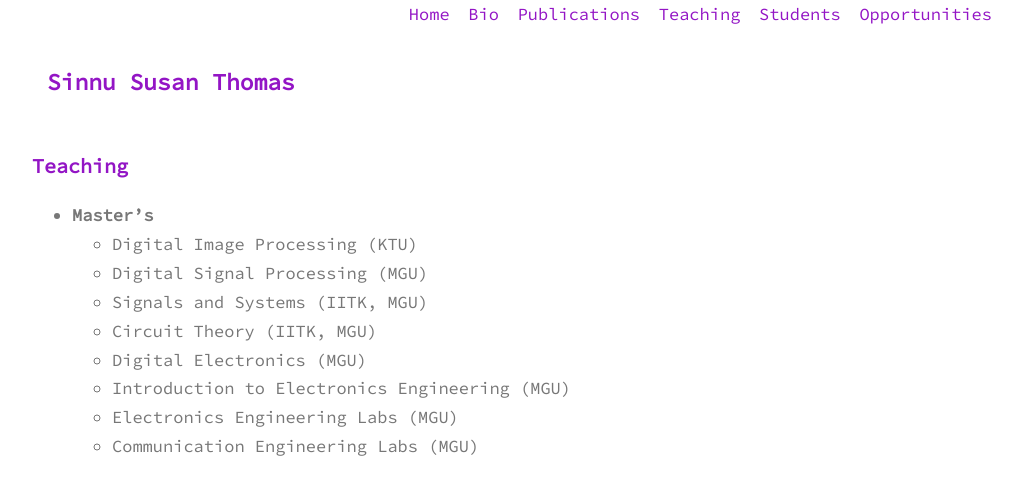
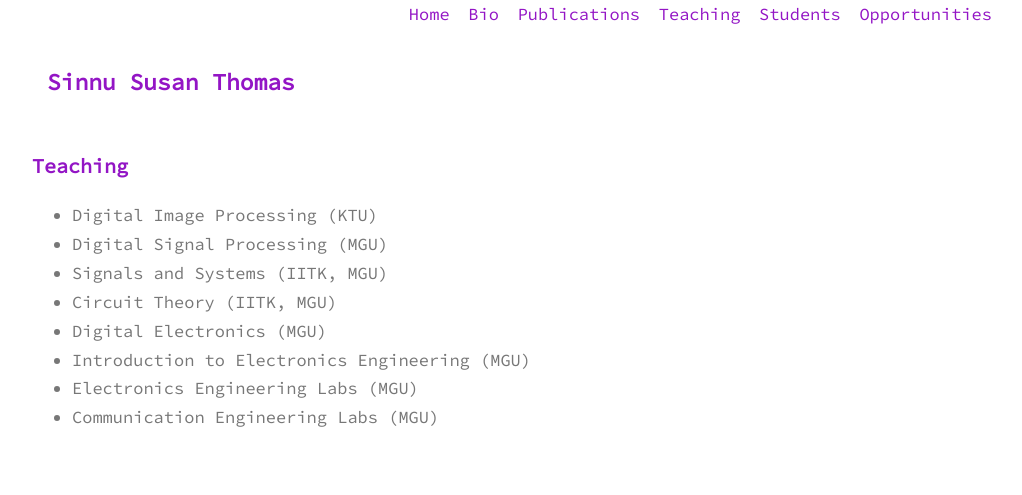
Before and after one commit to sinnuthomas/sinnuthomas.github.io, a Jekyll site: the page built from teaching.md, in a window 1280 px wide. Shown: the top 495 px of the page, without its empty margins (128-1150 px from the left). Built offline with Jekyll 4.4.1, drawn with Linux system fonts in a browser that asks for light colours.

Commit message:
Update teaching.md

```diff
--- a/teaching.md
+++ b/teaching.md
@@ -3,8 +3,6 @@ layout: page
 title: Teaching
 permalink: /teaching/
 ---
-* **Master's**
-  <br/>
   * Digital Image Processing (KTU)
   * Digital Signal Processing (MGU)
   * Signals and Systems (IITK, MGU)
```
